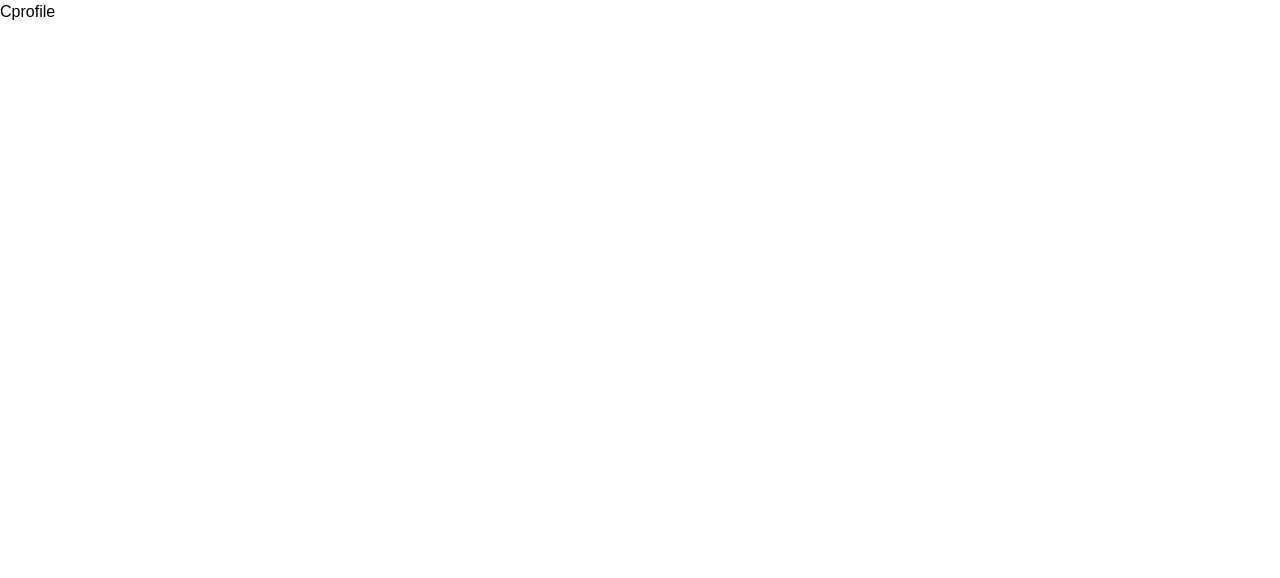
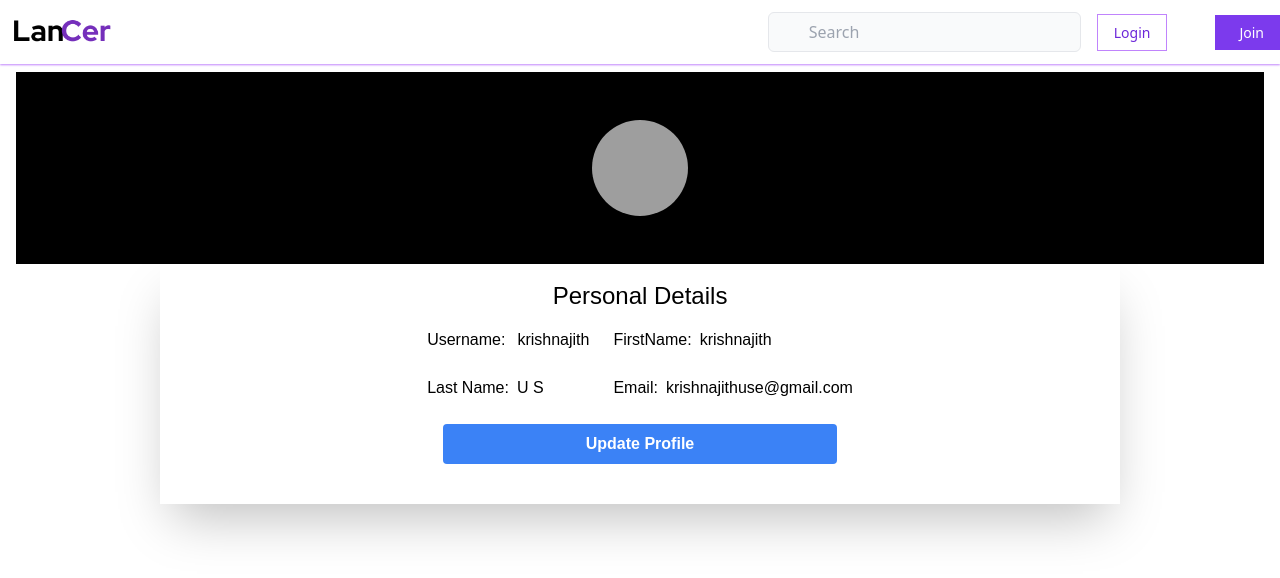
Before and after one commit to KrishnajithUS/Lancer, a React (Create React App) app in the folder frontend/: page /cprofile in a window 1280 px wide. Shown: the top 578 px of the page. Built offline with nearby package versions, Linux system fonts and the light colour scheme; grey boxes are pictures that could not be loaded; a web font is replaced by a local one.

Commit message:
profile design completed

```diff
--- a/frontend/src/Components/Client/Cprofile.jsx
+++ b/frontend/src/Components/Client/Cprofile.jsx
@@ -1,7 +1,55 @@
+/* eslint-disable react/button-has-type */
+/* eslint-disable jsx-a11y/label-has-associated-control */
+/* eslint-disable jsx-a11y/alt-text */
 import React from 'react';
+import Navbar from '../Constants/Navbar';
 
 function Cprofile() {
-  return <div>Cprofile</div>;
+  return (
+    <div className="w-full">
+      <Navbar />
+      <div className="flex  justify-center items-center  h-48 mx-4 mt-2 bg-black">
+        <div className="rounded-full">
+          <img
+            src="https://mdbcdn.b-cdn.net/img/new/avatars/2.webp"
+            className="rounded-full w-24 h-24"
+            alt="Avatar"
+          />
+        </div>
+      </div>
+      <div className="w-full flex justify-center md:h-60 h-96 ">
+        <div className="w-3/4  shadow-2xl">
+          <div className="flex justify-center  md:pl-0 md:justify-center pt-4">
+            <h1 className="md:mr-0  text-2xl">Personal Details</h1>
+          </div>
+          <div className="flex justify-center ">
+            <div className="grid gap-6 grid-cols-6 justify-center items-center pt-4   md:grid-cols-2 grid-col-1">
+              <div className="col-start-1 col-end-7 md:col-span-3">
+                <span>Username:</span>
+                <span className="pl-3">krishnajith</span>
+              </div>
+              <div className="col-start-1 col-end-7 md:col-span-3">
+                <span>FirstName:</span>
+                <span className="col-start-1 col-end-7 pl-2">krishnajith</span>
+              </div>
+              <div className="col-start-1 col-end-7 md:col-span-3">
+                <span>Last Name:</span>
+                <span className="pl-2">U S</span>
+              </div>
+              <div className="col-start-1 col-end-7 md:col-span-3">
+                <span>Email:</span>
+                <span className="pl-2">krishnajithuse@gmail.com</span>
+              </div>
+
+              <button className="col-start-1 col-end-7 mx-4 md:col-span-6 bg-blue-500 hover:bg-blue-700 text-white font-bold py-2 px-4 rounded">
+                Update Profile
+              </button>
+            </div>
+          </div>
+        </div>
+      </div>
+    </div>
+  );
 }
 
 export default Cprofile;
```
